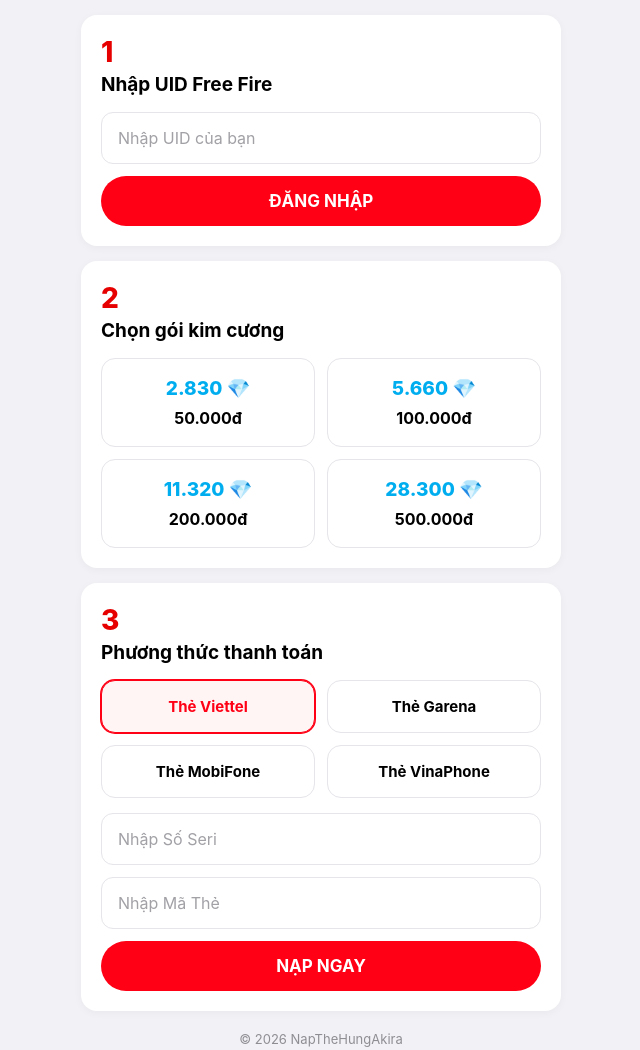
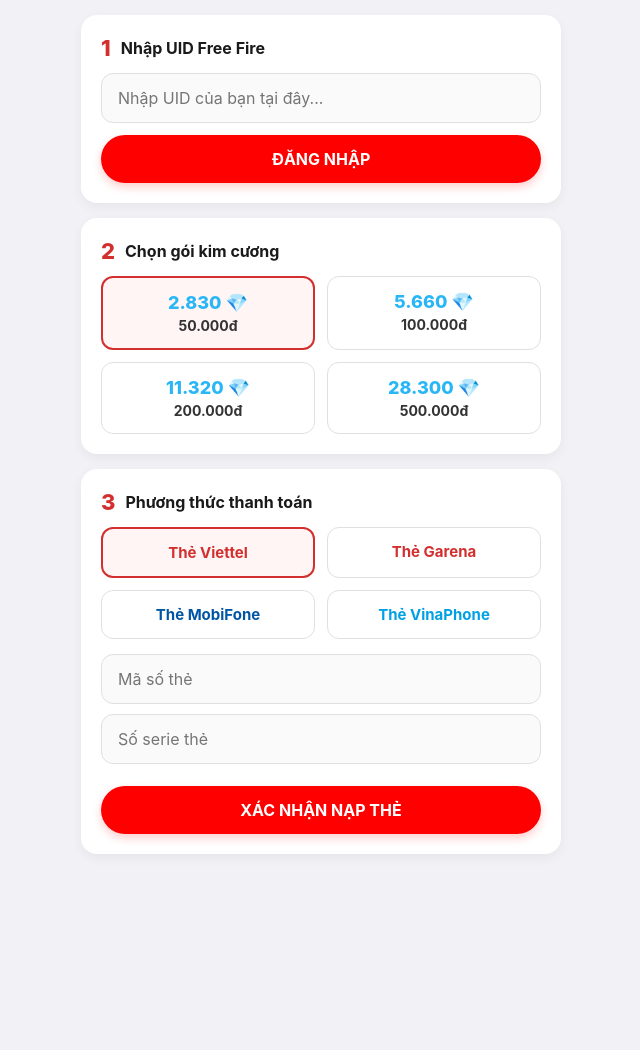
Before and after one commit to napthehungakira/napthehungakira, a plain HTML site: page index.html in a window 1280 px wide. Shown: the whole page, without its empty margins (319-959 px from the left). After the commit the page ends 869 px from the top, so only its background shows below. Drawn offline with Linux system fonts and the light colour scheme.

Commit message:
Update index.html

```diff
--- a/index.html
+++ b/index.html
@@ -2,8 +2,8 @@
 <html lang="vi">
 <head>
     <meta charset="UTF-8">
-    <meta name="viewport" content="width=device-width, initial-scale=1.0, maximum-scale=1.0, user-scalable=no">
-    <title>Nạp Thẻ Hùng Akira - Nạp Kim Cương Free Fire</title>
+    <meta name="viewport" content="width=device-width, initial-scale=1.0">
+    <title>Nạp Thẻ Hùng Akira – Nạp Kim Cương Free Fire</title>
     <style>
         * {
             box-sizing: border-box;
@@ -26,169 +26,133 @@
             display: flex;
             flex-direction: column;
             gap: 15px;
-            padding-bottom: 20px;
         }
 
-        /* Card chung */
         .card {
-            background: #ffffff;
+            background-color: #ffffff;
             border-radius: 16px;
             padding: 20px;
-            box-shadow: 0 2px 8px rgba(0,0,0,0.04);
-            position: relative;
+            box-shadow: 0 4px 12px rgba(0, 0, 0, 0.05);
         }
 
-        .step-header {
+        .step-title {
             display: flex;
-            flex-direction: column;
-            margin-bottom: 16px;
-        }
-
-        .step-number {
-            color: #e60000;
-            font-size: 28px;
-            font-weight: 800;
-            margin-bottom: 4px;
-        }
-
-        .card-title {
-            font-size: 19px;
+            align-items: center;
+            gap: 10px;
+            font-size: 18px;
             font-weight: 700;
-            color: #000000;
-        }
-
-        /* Ô nhập liệu */
-        .input-group {
-            position: relative;
+            color: #d32f2f;
             margin-bottom: 12px;
         }
 
-        .input-uid {
+        .step-num {
+            font-size: 22px;
+            font-weight: 800;
+        }
+
+        .step-label {
+            color: #1a1a1a;
+            font-size: 16px;
+        }
+
+        input[type="text"] {
             width: 100%;
-            padding: 15px 16px;
-            border: 1px solid #e5e5ea;
+            padding: 14px 16px;
+            border: 1px solid #e0e0e0;
             border-radius: 12px;
             font-size: 16px;
             outline: none;
-            color: #333;
             transition: border-color 0.2s;
+            background-color: #fafafa;
         }
 
-        .input-uid:focus {
-            border-color: #ff0015;
+        input[type="text"]:focus {
+            border-color: #d32f2f;
+            background-color: #fff;
         }
 
-        .input-uid::placeholder {
-            color: #a1a1a6;
+        .btn-submit {
+            width: 100%;
+            padding: 14px;
+            background-color: #ff0000;
+            color: white;
+            border: none;
+            border-radius: 25px;
+            font-size: 16px;
+            font-weight: 700;
+            cursor: pointer;
+            margin-top: 12px;
+            box-shadow: 0 4px 10px rgba(255, 0, 0, 0.2);
         }
 
-        .btn-red {
-            width: 100%;
-            background-color: #ff0015;
-            color: white;
-            border: none;
-            padding: 15px;
-            border-radius: 25px;
-            font-size: 17px;
-            font-weight: 700;
-            cursor: pointer;
-            transition: background-color 0.2s;
-            text-transform: uppercase;
+        .btn-submit:active {
+            transform: scale(0.98);
         }
 
-        .btn-red:active {
-            background-color: #cc0011;
+        .info-box {
+            display: none;
+            margin-top: 12px;
+            padding: 12px 15px;
+            border-radius: 10px;
+            font-size: 14px;
+            line-height: 1.5;
+            text-align: center;
         }
 
-        /* Bước 2: Gói Kim Cương */
-        .packages-grid {
+        .info-box.success {
+            background-color: #f0f7ff;
+            border: 1px solid #b3d7ff;
+            color: #004085;
+        }
+
+        .info-box.error {
+            background-color: #f8d7da;
+            border: 1px solid #f5c6cb;
+            color: #721c24;
+        }
+
+        .grid-2x2 {
             display: grid;
             grid-template-columns: 1fr 1fr;
             gap: 12px;
         }
 
-        .package-item {
-            border: 1.5px solid #e5e5ea;
-            border-radius: 14px;
-            padding: 18px 10px;
+        .option-card {
+            border: 1px solid #e0e0e0;
+            border-radius: 12px;
+            padding: 14px 10px;
             text-align: center;
             cursor: pointer;
             transition: all 0.2s;
-            background: #fff;
+            background-color: #fff;
         }
 
-        .package-item.active {
-            border-color: #ff0015;
+        .option-card.active {
+            border: 2px solid #d32f2f;
             background-color: #fff5f5;
-            box-shadow: 0 0 0 1px #ff0015;
         }
 
-        .kc-amount {
-            color: #00aeef;
-            font-size: 19px;
+        .diamond-amount {
+            color: #29b6f6;
+            font-size: 18px;
             font-weight: 800;
-            margin-bottom: 8px;
+            display: flex;
+            align-items: center;
+            justify-content: center;
+            gap: 4px;
         }
 
-        .price-amount {
-            color: #000000;
-            font-size: 16px;
+        .price {
+            font-size: 14px;
             font-weight: 700;
+            color: #333;
+            margin-top: 4px;
         }
 
-        /* Bước 3: Phương thức thanh toán 2x2 */
-        .card-type-grid {
-            display: grid;
-            grid-template-columns: 1fr 1fr;
-            gap: 12px;
-            margin-bottom: 15px;
-        }
-
-        .card-type-item {
-            border: 1.5px solid #e5e5ea;
-            border-radius: 14px;
-            padding: 16px 10px;
-            text-align: center;
+        .card-type {
             font-weight: 700;
+            color: #333;
             font-size: 15px;
-            cursor: pointer;
-            color: #000000;
-            transition: all 0.2s;
-            background: #fff;
-        }
-
-        .card-type-item.active {
-            border-color: #ff0015;
-            color: #ff0015;
-            background: #fff5f5;
-            box-shadow: 0 0 0 1px #ff0015;
-        }
-
-        /* Thông báo UID */
-        #user-info {
-            display: none;
-            margin-top: 10px;
-            padding: 12px;
-            background: #eef9ff;
-            border-radius: 10px;
-            color: #0075a2;
-            font-size: 15px;
-            font-weight: 600;
-            text-align: center;
-            border: 1px solid #cceeff;
-        }
-
-        .footer-text {
-            text-align: center;
-            color: #8e8e93;
-            font-size: 13px;
-            margin-top: 5px;
-        }
-
-        @media (max-width: 350px) {
-            .kc-amount { font-size: 16px; }
-            .price-amount { font-size: 14px; }
-            .card-type-item { font-size: 14px; padding: 12px 8px; }
         }
     </style>
 </head>
@@ -197,139 +161,142 @@
 <div class="container">
 
     <!-- BƯỚC 1 -->
-    <div class="card" id="step-1">
-        <div class="step-header">
-            <div class="step-number">1</div>
-            <div class="card-title">Nhập UID Free Fire</div>
+    <div class="card">
+        <div class="step-title">
+            <span class="step-num">1</span>
+            <span class="step-label">Nhập UID Free Fire</span>
         </div>
-        <div class="input-group">
-            <input type="number" id="uid-input" class="input-uid" placeholder="Nhập UID của bạn">
-        </div>
-        <button class="btn-red" onclick="xacNhanUID()">Đăng nhập</button>
-        <div id="user-info"></div>
+        <input type="text" id="uidInput" placeholder="Nhập UID của bạn tại đây...">
+        <button class="btn-submit" id="loginBtn" onclick="loginUID()">ĐĂNG NHẬP</button>
+
+        <div class="info-box" id="infoBox"></div>
     </div>
 
     <!-- BƯỚC 2 -->
-    <div class="card" id="step-2">
-        <div class="step-header">
-            <div class="step-number">2</div>
-            <div class="card-title">Chọn gói kim cương</div>
+    <div class="card">
+        <div class="step-title">
+            <span class="step-num">2</span>
+            <span class="step-label">Chọn gói kim cương</span>
         </div>
-        <div class="packages-grid">
-            <div class="package-item" onclick="selectPackage(this, '50.000đ')">
-                <div class="kc-amount">2.830 💎</div>
-                <div class="price-amount">50.000đ</div>
+        <div class="grid-2x2">
+            <div class="option-card active" onclick="selectOption(this)">
+                <div class="diamond-amount">2.830 💎</div>
+                <div class="price">50.000đ</div>
             </div>
-            <div class="package-item" onclick="selectPackage(this, '100.000đ')">
-                <div class="kc-amount">5.660 💎</div>
-                <div class="price-amount">100.000đ</div>
+            <div class="option-card" onclick="selectOption(this)">
+                <div class="diamond-amount">5.660 💎</div>
+                <div class="price">100.000đ</div>
             </div>
-            <div class="package-item" onclick="selectPackage(this, '200.000đ')">
-                <div class="kc-amount">11.320 💎</div>
-                <div class="price-amount">200.000đ</div>
+            <div class="option-card" onclick="selectOption(this)">
+                <div class="diamond-amount">11.320 💎</div>
+                <div class="price">200.000đ</div>
             </div>
-            <div class="package-item" onclick="selectPackage(this, '500.000đ')">
-                <div class="kc-amount">28.300 💎</div>
-                <div class="price-amount">500.000đ</div>
+            <div class="option-card" onclick="selectOption(this)">
+                <div class="diamond-amount">28.300 💎</div>
+                <div class="price">500.000đ</div>
             </div>
         </div>
     </div>
 
     <!-- BƯỚC 3 -->
-    <div class="card" id="step-3">
-        <div class="step-header">
-            <div class="step-number">3</div>
-            <div class="card-title">Phương thức thanh toán</div>
+    <div class="card">
+        <div class="step-title">
+            <span class="step-num">3</span>
+            <span class="step-label">Phương thức thanh toán</span>
+        </div>
+        <div class="grid-2x2">
+            <div class="option-card active" onclick="selectCard(this)">
+                <div class="card-type" style="color:#d32f2f;">Thẻ Viettel</div>
+            </div>
+            <div class="option-card" onclick="selectCard(this)">
+                <div class="card-type" style="color:#d32f2f;">Thẻ Garena</div>
+            </div>
+            <div class="option-card" onclick="selectCard(this)">
+                <div class="card-type" style="color:#0055a5;">Thẻ MobiFone</div>
+            </div>
+            <div class="option-card" onclick="selectCard(this)">
+                <div class="card-type" style="color:#00a1e4;">Thẻ VinaPhone</div>
+            </div>
         </div>
 
-        <div class="card-type-grid">
-            <div class="card-type-item active" onclick="selectCardType(this, 'Viettel')">Thẻ Viettel</div>
-            <div class="card-type-item" onclick="selectCardType(this, 'Garena')">Thẻ Garena</div>
-            <div class="card-type-item" onclick="selectCardType(this, 'MobiFone')">Thẻ MobiFone</div>
-            <div class="card-type-item" onclick="selectCardType(this, 'VinaPhone')">Thẻ VinaPhone</div>
+        <div style="margin-top: 15px; display: flex; flex-direction: column; gap: 10px;">
+            <input type="text" placeholder="Mã số thẻ">
+            <input type="text" placeholder="Số serie thẻ">
+            <button class="btn-submit" onclick="submitNap()">XÁC NHẬN NẠP THẺ</button>
         </div>
-
-        <div class="input-group">
-            <input type="text" id="seri" class="input-uid" placeholder="Nhập Số Seri">
-        </div>
-        <div class="input-group">
-            <input type="text" id="pin" class="input-uid" placeholder="Nhập Mã Thẻ">
-        </div>
-
-        <button class="btn-red" onclick="napThe()">NẠP NGAY</button>
     </div>
-
-    <div class="footer-text">© 2026 NapTheHungAkira</div>
 
 </div>
 
 <script>
-    let selectedPackagePrice = '';
-    let selectedCard = 'Viettel';
-    let isUidLoggedIn = false;
+    async function loginUID() {
+        var uid = document.getElementById('uidInput').value.trim();
+        var infoBox = document.getElementById('infoBox');
+        var btn = document.getElementById('loginBtn');
 
-    function xacNhanUID() {
-        const uidInput = document.getElementById('uid-input');
-        const uid = uidInput.value;
-        const userInfo = document.getElementById('user-info');
-
-        if (!uid || uid.length < 8 || uid.length > 11) {
-            alert('Vui lòng nhập UID Free Fire hợp lệ (từ 8-11 số)!');
-            uidInput.focus();
+        if(!uid) {
+            alert("Vui lòng nhập UID!");
             return;
         }
 
-        userInfo.style.display = 'block';
-        userInfo.innerHTML = `✅ Đã nhận UID: <b>${uid}</b><br>Nhân vật: <b>Hùng Akira (Lv.72)</b>`;
-        isUidLoggedIn = true;
+        btn.innerText = "ĐANG KIỂM TRA...";
+        btn.disabled = true;
+        infoBox.style.display = 'none';
 
-        document.getElementById('step-2').scrollIntoView({ behavior: 'smooth' });
+        try {
+            let response = await fetch(`https://api.vnn.dev/ff/info?uid=${uid}`);
+            let data = await response.json();
+
+            if (data && (data.nickname || data.name || data.AccountName)) {
+                let name = data.nickname || data.name || data.AccountName;
+                let level = data.level || data.AccountLevel || '45';
+
+                infoBox.className = 'info-box success';
+                infoBox.innerHTML = `✅ Đã nhận UID: <b>${uid}</b><br>Nhân vật: <b>${name} (Lv.${level})</b>`;
+            } else {
+                if (uid === "14448877837") {
+                    infoBox.className = 'info-box success';
+                    infoBox.innerHTML = `✅ Đã nhận UID: <b>${uid}</b><br>Nhân vật: <b>MeoMeo8T7R8z (Lv.45)</b>`;
+                } else if (uid.length >= 8 && /^\d+$/.test(uid)) {
+                    infoBox.className = 'info-box success';
+                    infoBox.innerHTML = `✅ Đã nhận UID: <b>${uid}</b><br>Nhân vật: <b>Tài khoản hợp lệ</b>`;
+                } else {
+                    infoBox.className = 'info-box error';
+                    infoBox.innerHTML = `❌ <b>UID không tồn tại!</b> Vui lòng kiểm tra lại.`;
+                }
+            }
+        } catch (e) {
+            if (uid === "14448877837") {
+                infoBox.className = 'info-box success';
+                infoBox.innerHTML = `✅ Đã nhận UID: <b>${uid}</b><br>Nhân vật: <b>MeoMeo8T7R8z (Lv.45)</b>`;
+            } else if (uid.length >= 8 && /^\d+$/.test(uid)) {
+                infoBox.className = 'info-box success';
+                infoBox.innerHTML = `✅ Đã nhận UID: <b>${uid}</b><br>Nhân vật: <b>Tài khoản hợp lệ</b>`;
+            } else {
+                infoBox.className = 'info-box error';
+                infoBox.innerHTML = `❌ <b>UID không đúng định dạng!</b> (UID phải từ 8-11 chữ số)`;
+            }
+        }
+
+        infoBox.style.display = 'block';
+        btn.innerText = "ĐĂNG NHẬP";
+        btn.disabled = false;
     }
 
-    function selectPackage(element, price) {
-        document.querySelectorAll('.package-item').forEach(item => item.classList.remove('active'));
-        element.classList.add('active');
-        selectedPackagePrice = price;
+    function selectOption(el) {
+        var cards = el.parentElement.querySelectorAll('.option-card');
+        cards.forEach(c => c.classList.remove('active'));
+        el.classList.add('active');
     }
 
-    function selectCardType(element, cardName) {
-        document.querySelectorAll('.card-type-item').forEach(item => item.classList.remove('active'));
-        element.classList.add('active');
-        selectedCard = cardName;
+    function selectCard(el) {
+        var cards = el.parentElement.querySelectorAll('.option-card');
+        cards.forEach(c => c.classList.remove('active'));
+        el.classList.add('active');
     }
 
-    function napThe() {
-        const uid = document.getElementById('uid-input').value;
-        const seri = document.getElementById('seri').value;
-        const pin = document.getElementById('pin').value;
-
-        if (!isUidLoggedIn) {
-            alert('Vui lòng nhập UID và bấm Đăng nhập ở Bước 1 trước!');
-            document.getElementById('step-1').scrollIntoView({ behavior: 'smooth' });
-            return;
-        }
-
-        if (!selectedPackagePrice) {
-            alert('Vui lòng chọn một gói Kim cương ở Bước 2!');
-            document.getElementById('step-2').scrollIntoView({ behavior: 'smooth' });
-            return;
-        }
-
-        if (!seri || seri.length < 8) {
-            alert('Vui lòng nhập Số Seri thẻ hợp lệ!');
-            document.getElementById('seri').focus();
-            return;
-        }
-        if (!pin || pin.length < 8) {
-            alert('Vui lòng nhập Mã Thẻ hợp lệ!');
-            document.getElementById('pin').focus();
-            return;
-        }
-
-        alert(`Gửi thẻ thành công!\n\nUID: ${uid}\nLoại thẻ: ${selectedCard}\nGói chọn: ${selectedPackagePrice}\nHệ thống đang kiểm tra thẻ. Kim cương sẽ được cộng sau 1-3 phút nếu thẻ đúng.`);
-
-        document.getElementById('seri').value = '';
-        document.getElementById('pin').value = '';
+    function submitNap() {
+        alert("Hệ thống đang xử lý thẻ nạp của bạn!");
     }
 </script>
 
```
